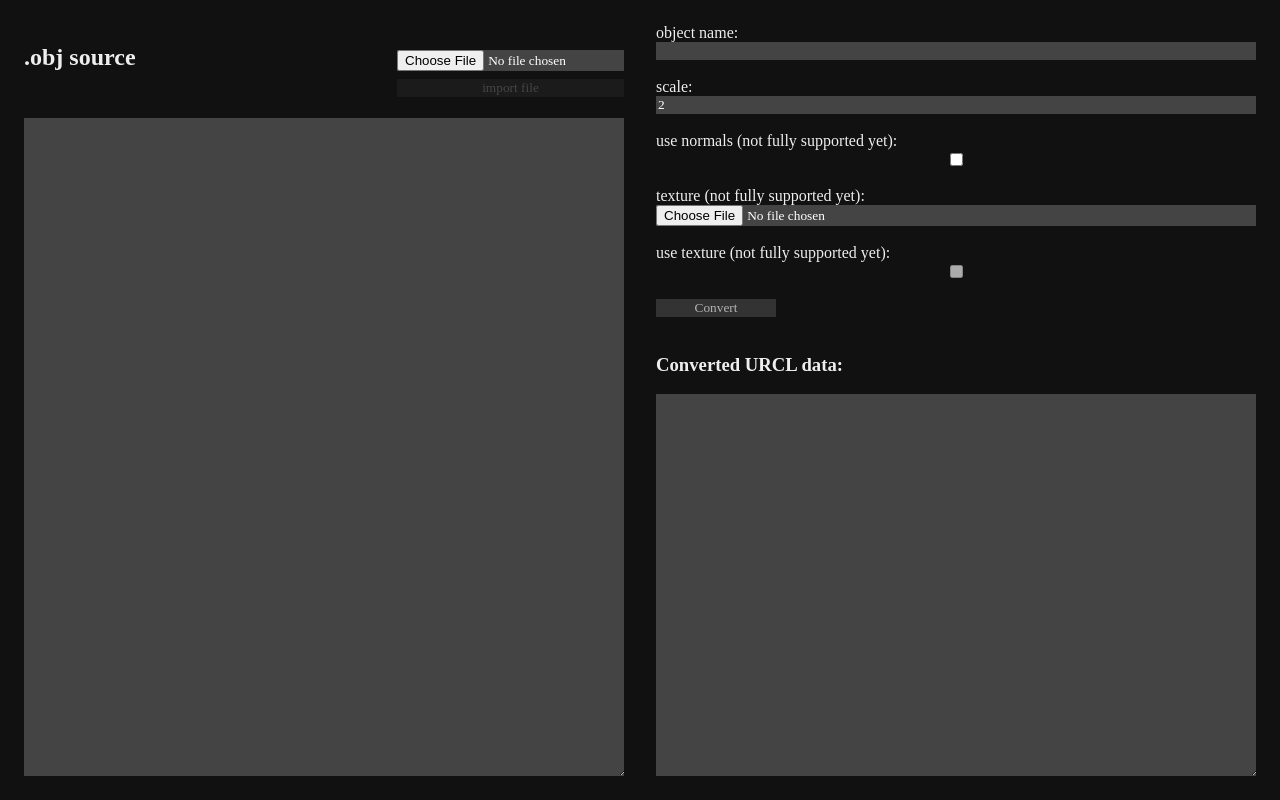
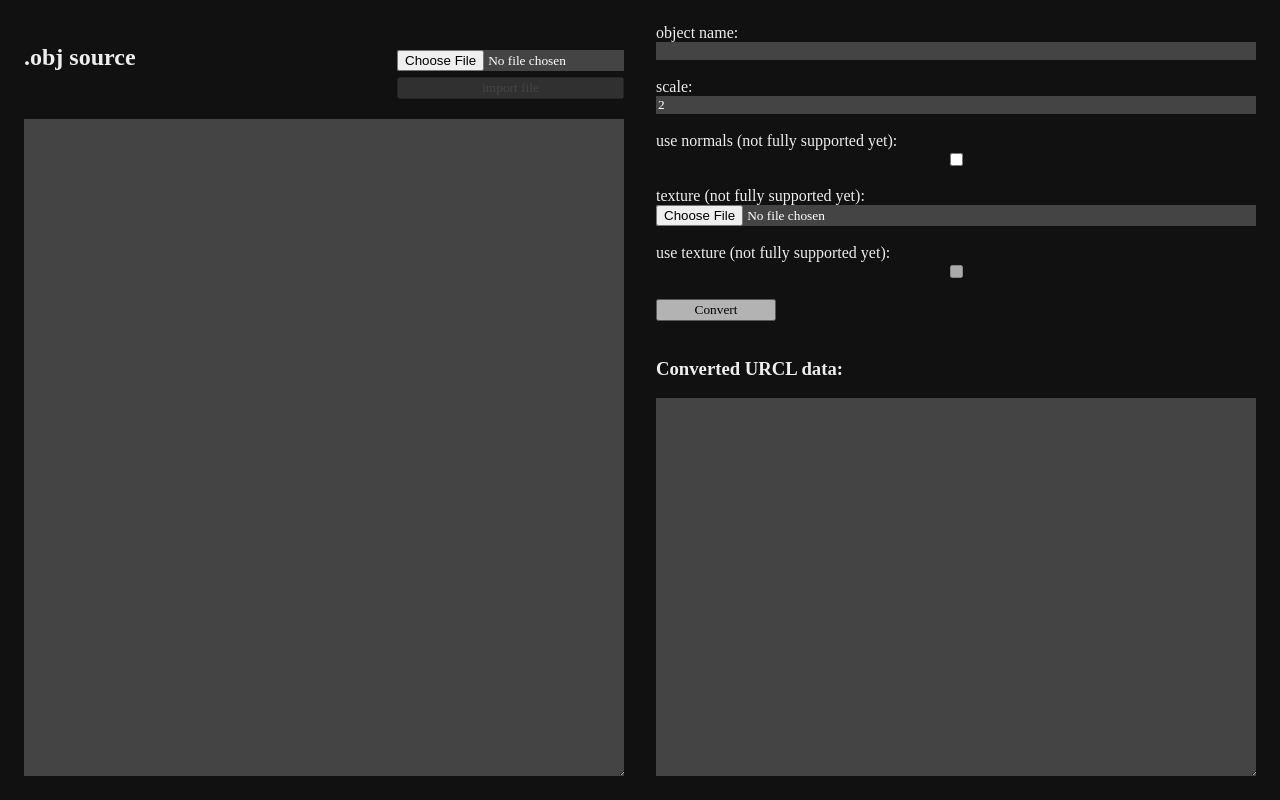
Before and after one commit to stevembuko/URCL-renderer, a plain HTML site: page index.html in a window 1280 px wide. Drawn offline with Linux system fonts and the light colour scheme.

Commit message:
updated css

```diff
--- a/index.css
+++ b/index.css
@@ -85,11 +85,8 @@
   }
 
   button {
-    background: #444;
-    color: #EEE;
     font-family: unscii;
     width: 20%;
-    border: 0px;
     filter: brightness(75%);
   }
   button:hover {
```
